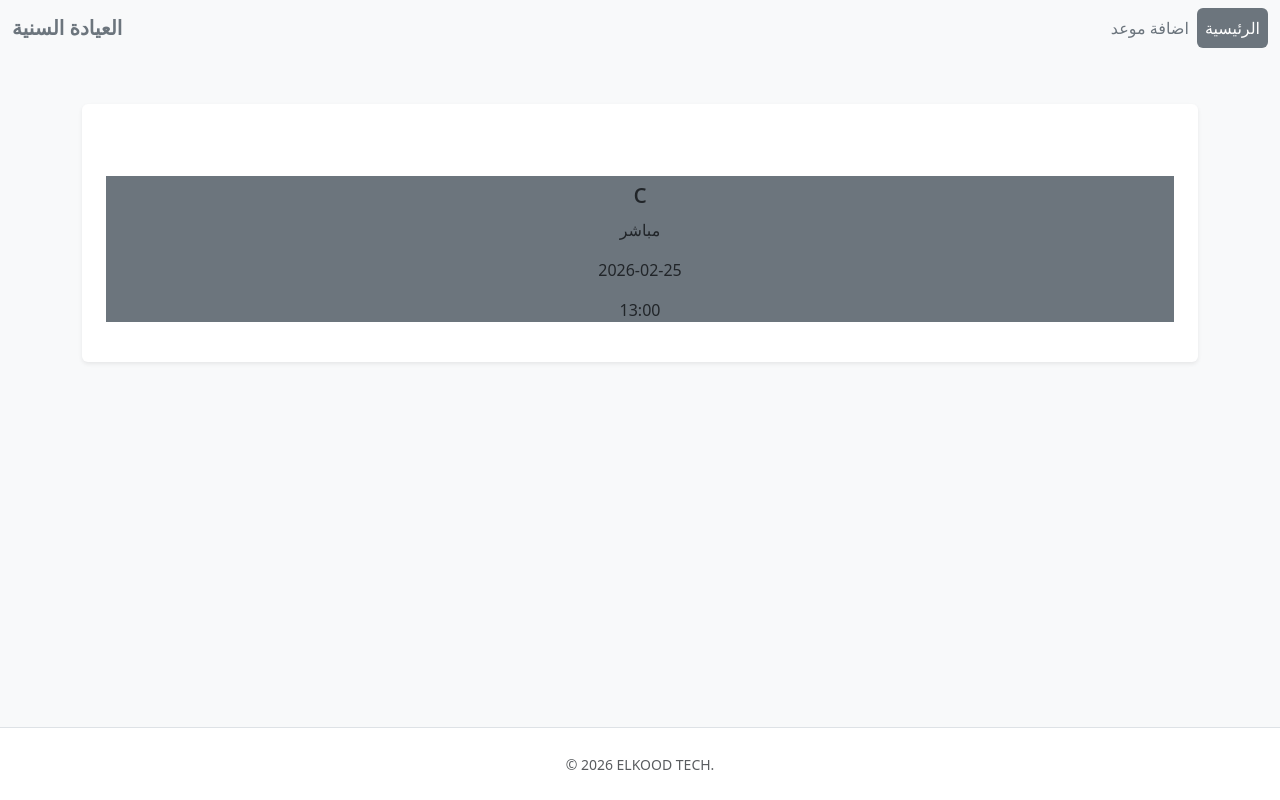
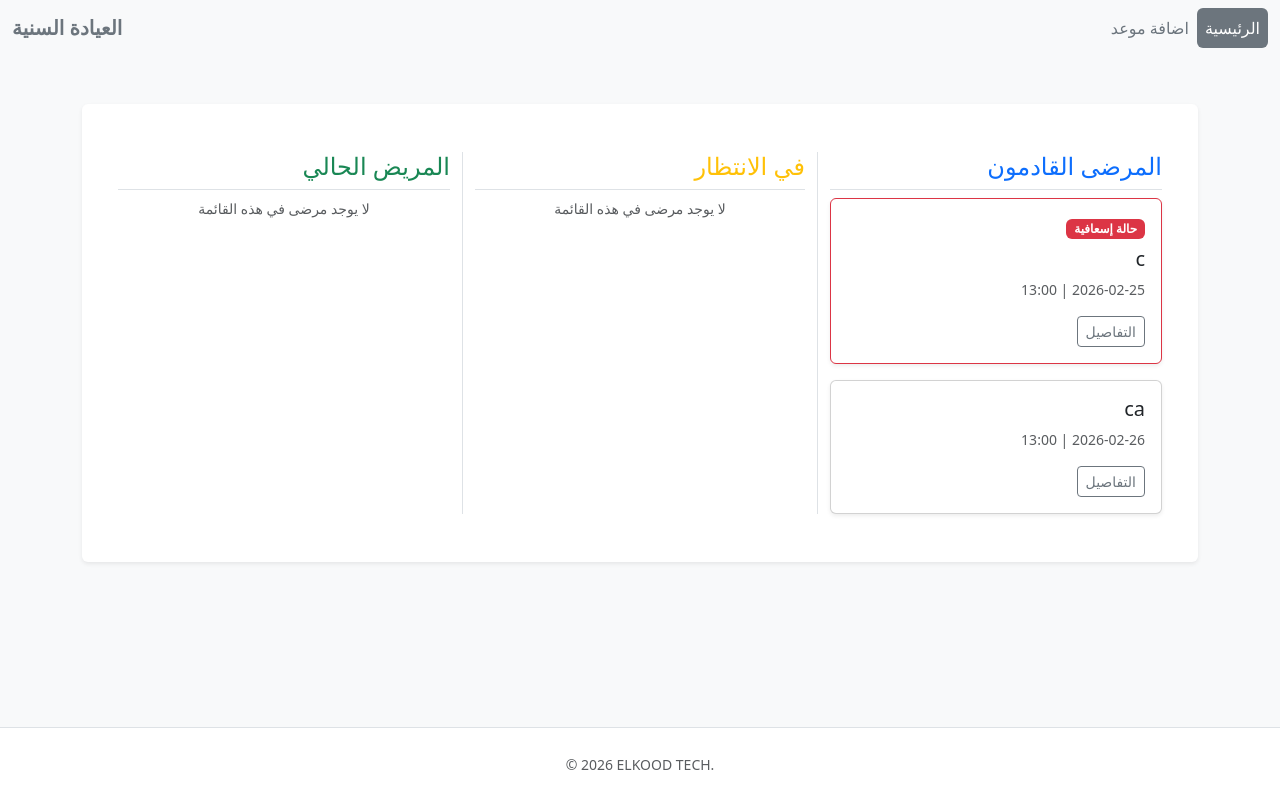
Before and after one commit to villiger9/react-dental-clinic, a React (Vite) app: page / in a window 1280 px wide. Built offline with nearby package versions, Linux system fonts and the light colour scheme; data requests are answered from the project's data file.

Commit message:
removed useFetch and added loaders

```diff
--- a/data/db.json
+++ b/data/db.json
@@ -5,9 +5,20 @@
       "name": "c",
       "phoneNumber": "c",
       "bloodType": "AB-",
+      "appointmentType": "حالة إسعافية",
+      "appointmentTime": "13:00",
+      "appointmentDate": "2026-02-25",
+      "appointmentStatus": "upcoming"
+    },
+    {
+      "id": "1234",
+      "name": "ca",
+      "phoneNumber": "ca",
+      "bloodType": "A-",
       "appointmentType": "مباشر",
       "appointmentTime": "13:00",
-      "appointmentDate": "2026-02-25"
+      "appointmentDate": "2026-02-26",
+      "appointmentStatus": "upcoming"
     }
   ]
 }
--- a/src/App.jsx
+++ b/src/App.jsx
@@ -1,4 +1,3 @@
-import Button from 'react-bootstrap/Button';
 import {
   createBrowserRouter,
   Route,
@@ -6,20 +5,28 @@ import {
   RouterProvider,
 } from 'react-router-dom';
 import RootLayout from './layouts/RootLayout';
-import Home from './pages/Home';
+import Home, { appointmentsLoader } from './pages/Home';
 import NewAppointment, { appointmentAction } from './pages/NewAppointment';
-import AppointmentDetails from './pages/AppointmentDetails';
+import AppointmentDetails, {
+  appointmentDetailsLoader,
+  deleteAppointmentAction,
+} from './pages/AppointmentDetails';
 
 const router = createBrowserRouter(
   createRoutesFromElements(
     <Route path="/" element={<RootLayout />}>
-      <Route index element={<Home />} />
+      <Route index element={<Home />} loader={appointmentsLoader} />
       <Route
         path="newappointment"
         element={<NewAppointment />}
         action={appointmentAction}
       />
-      <Route path="appointments/:id" element={<AppointmentDetails />}></Route>
+      <Route
+        path="appointments/:id"
+        element={<AppointmentDetails />}
+        loader={appointmentDetailsLoader}
+        action={deleteAppointmentAction}
+      />
     </Route>,
   ),
 );
--- a/src/pages/AppointmentDetails.jsx
+++ b/src/pages/AppointmentDetails.jsx
@@ -1,39 +1,52 @@
-import { useNavigate, useParams } from 'react-router-dom';
-import useFetch from '../../useFetch';
+import { useLoaderData, Form, redirect } from 'react-router-dom';
 
 export default function AppointmentDetails() {
-  const navigate = useNavigate(); // Initialize the hook
-
-  const { id } = useParams();
-  const {
-    data: appointment,
-    error,
-    isLoading,
-  } = useFetch('http://localhost:8000/appointments/' + id);
-
-  const handleClick = () => {
-    fetch('http://localhost:8000/appointments/' + appointment.id, {
-      method: 'DELETE',
-    }).then(() => {
-      navigate('/');
-    });
-  };
+  const appointment = useLoaderData();
 
   return (
-    <div className="">
-      {isLoading && <div>Loading</div>}
-      {error && <div>{error}</div>}
-      {appointment && (
-        <article>
-          <h2>{appointment.name}</h2>
-          <p>{appointment.phoneNumber}</p>
-          <p>{appointment.bloodType}</p>
-          <div>{appointment.appointmentType}</div>
-          <div>{appointment.appointmentTime}</div>
-          <div>{appointment.appointmentDate}</div>
-          <button onClick={handleClick}>delete</button>
-        </article>
-      )}
+    <div className="container mt-5 text-end" dir="rtl">
+      <article className="card shadow-sm p-4">
+        <h2 className="text-primary mb-4">{appointment.name}</h2>
+        <div className="mb-3">
+          <strong>رقم الهاتف:</strong> {appointment.phoneNumber}
+        </div>
+        <div className="mb-3">
+          <strong>زمرة الدم:</strong>{' '}
+          <span className="badge bg-info">{appointment.bloodType}</span>
+        </div>
+        <div className="mb-3">
+          <strong>نوع الحجز:</strong> {appointment.appointmentType}
+        </div>
+        <div className="mb-3">
+          <strong>التوقيت:</strong> {appointment.appointmentDate} |{' '}
+          {appointment.appointmentTime}
+        </div>
+
+        {/* استخدام Form التابع لـ React Router لإرسال طلب الحذف */}
+        <Form method="post">
+          <button type="submit" className="btn btn-danger px-4">
+            حذف الموعد
+          </button>
+        </Form>
+      </article>
     </div>
   );
 }
+
+// 1. الـ Loader لجلب البيانات قبل عرض الصفحة
+export const appointmentDetailsLoader = async ({ params }) => {
+  const res = await fetch('http://localhost:8000/appointments/' + params.id);
+  if (!res.ok) throw Error('تعذر العثور على هذا الموعد');
+  return res.json();
+};
+
+// 2. الـ Action لمعالجة عملية الحذف
+export const deleteAppointmentAction = async ({ params }) => {
+  const res = await fetch('http://localhost:8000/appointments/' + params.id, {
+    method: 'DELETE',
+  });
+
+  if (!res.ok) throw Error('فشل حذف الموعد');
+
+  return redirect('/');
+};
--- a/src/pages/AppointmentList.jsx
+++ b/src/pages/AppointmentList.jsx
@@ -1,19 +1,48 @@
+// AppointmentList.jsx
 import { Link } from 'react-router-dom';
 
-export default function AppointmentList({ appointments }) {
+export default function AppointmentList({ appointments, statusType }) {
   return (
-    <div className="container-lg bg-secondary color">
+    <div className="d-flex flex-column gap-3">
+      {appointments.length === 0 && (
+        <p className="text-muted text-center small">
+          لا يوجد مرضى في هذه القائمة
+        </p>
+      )}
+
       {appointments.map((appointment) => (
-        <div className="text-center mt-5" key={appointment.id}>
-          <Link
-            className="text-dark text-decoration-none"
-            to={`/appointments/${appointment.id}`}
-          >
-            <h3>{appointment.name}</h3>
-            <p>{appointment.appointmentType}</p>
-            <p>{appointment.appointmentDate}</p>
-            <p>{appointment.appointmentTime}</p>
-          </Link>
+        <div
+          className={`card shadow-sm text-end ${appointment.appointmentType === 'حالة إسعافية' ? 'border-danger' : ''}`}
+          key={appointment.id}
+        >
+          <div className="card-body">
+            {appointment.appointmentType === 'حالة إسعافية' && (
+              <span className="badge bg-danger mb-2">حالة إسعافية</span>
+            )}
+            <h5 className="card-title">{appointment.name}</h5>
+            <p className="card-text mb-1 small text-muted">
+              {appointment.appointmentDate} | {appointment.appointmentTime}
+            </p>
+
+            <div className="d-flex gap-2 mt-3 justify-content-start">
+              <Link
+                to={`/appointments/${appointment.id}`}
+                className="btn btn-sm btn-outline-secondary"
+              >
+                التفاصيل
+              </Link>
+
+              {/* زر النقل من الانتظار إلى المعالجة */}
+              {statusType === 'waiting' && (
+                <button className="btn btn-sm btn-success">بدء المعالجة</button>
+              )}
+
+              {/* زر الإلغاء للمواعيد المسبقة التي لم تحضر بعد */}
+              {statusType === 'upcoming' && (
+                <button className="btn btn-sm btn-outline-danger">إلغاء</button>
+              )}
+            </div>
+          </div>
         </div>
       ))}
     </div>
--- a/src/pages/Home.jsx
+++ b/src/pages/Home.jsx
@@ -1,17 +1,54 @@
+import { useLoaderData } from 'react-router-dom';
 import AppointmentList from './AppointmentList';
-import useFetch from '../../useFetch';
 
 export default function Home() {
-  const {
-    data: appointments,
-    isLoading,
-    error,
-  } = useFetch('http://localhost:8000/appointments');
+  const allAppointments = useLoaderData(); // نجلب الكل هنا مرة واحدة
+
   return (
-    <div className="">
-      {error && <div>{error}</div>}
-      {isLoading && <div>Loading</div>}
-      {appointments && <AppointmentList appointments={appointments} />}
+    <div className="container-fluid py-4 text-end" dir="rtl">
+      <div className="row g-4">
+        {/* العمود الأول: القادمون */}
+        <div className="col-md-4">
+          <h4 className="text-primary border-bottom pb-2">المرضى القادمون</h4>
+          <AppointmentList
+            appointments={allAppointments.filter(
+              (a) => a.appointmentStatus === 'upcoming',
+            )}
+          />
+        </div>
+
+        {/* العمود الثاني: في الانتظار */}
+        <div className="col-md-4 border-start border-end">
+          <h4 className="text-warning border-bottom pb-2">في الانتظار</h4>
+          <AppointmentList
+            appointments={allAppointments.filter(
+              (a) => a.appointmentStatus === 'waiting',
+            )}
+          />
+        </div>
+
+        {/* العمود الثالث: المريض الحالي */}
+        <div className="col-md-4">
+          <h4 className="text-success border-bottom pb-2">المريض الحالي</h4>
+          <AppointmentList
+            appointments={allAppointments.filter(
+              (a) => a.appointmentStatus === 'inTreatment',
+            )}
+          />
+        </div>
+      </div>
     </div>
   );
 }
+
+//loader function
+
+export const appointmentsLoader = async () => {
+  const res = await fetch('http://localhost:8000/appointments');
+
+  if (!res.ok) {
+    throw Error('Could not fetch the appointments');
+  }
+
+  return res.json();
+};
--- a/src/pages/NewAppointment.jsx
+++ b/src/pages/NewAppointment.jsx
@@ -8,7 +8,7 @@ export default function NewAppointment() {
   const today = new Date().toISOString().split('T')[0];
 
   return (
-    <div className="container-lg bg-secondary">
+    <div className="container-lg bg-white">
       <div className="text-center mt-5">
         <h2>استمارة موعد جديد</h2>
         <p className="lead">يرجى اضافة المعلومات التالية</p>
@@ -133,6 +133,23 @@ export default function NewAppointment() {
                 />
               </div>
 
+              <div className=" mb-3 text-end">
+                <div>
+                  <label htmlFor="appointmentStatus" className="form-label">
+                    :الحالة
+                  </label>
+                </div>
+                <select
+                  className="form-select"
+                  id="appointmentStatus"
+                  name="appointmentStatus"
+                >
+                  <option value="upcoming">قادم</option>
+                  <option value="waiting">في الانتظار</option>
+                  <option value="inTreatment">حالي</option>
+                </select>
+              </div>
+
               <div className="mt-4 text-center">
                 <Button
                   type="submit"
@@ -172,6 +189,7 @@ export const appointmentAction = async ({ request }) => {
     appointmentType: data.get('appointmentType'),
     appointmentTime: data.get('appointmentTime'),
     appointmentDate: data.get('appointmentDate'),
+    appointmentStatus: data.get('appointmentStatus'),
   };
 
   console.log(submission);
--- a/useFetch.jsx
+++ /dev/null
@@ -1,42 +0,0 @@
-import { useState, useEffect } from 'react';
-
-const useFetch = (url) => {
-  const [data, setData] = useState(null);
-  const [isLoading, setIsLoading] = useState(true);
-  const [error, setError] = useState(null);
-
-  useEffect(() => {
-    const abortCont = new AbortController();
-
-    const fetchData = async () => {
-      try {
-        const res = await fetch(url, { signal: abortCont.signal });
-
-        if (!res.ok) {
-          throw Error('could not fetch data for that resource');
-        }
-
-        const result = await res.json();
-
-        setData(result);
-        setError(null);
-      } catch (err) {
-        if (err.name === 'AbortError') {
-          console.log('fetch aborted');
-        } else {
-          setError(err.message);
-        }
-      } finally {
-        setIsLoading(false);
-      }
-    };
-
-    fetchData();
-
-    return () => abortCont.abort();
-  }, [url]);
-
-  return { data, isLoading, error };
-};
-
-export default useFetch;
```
